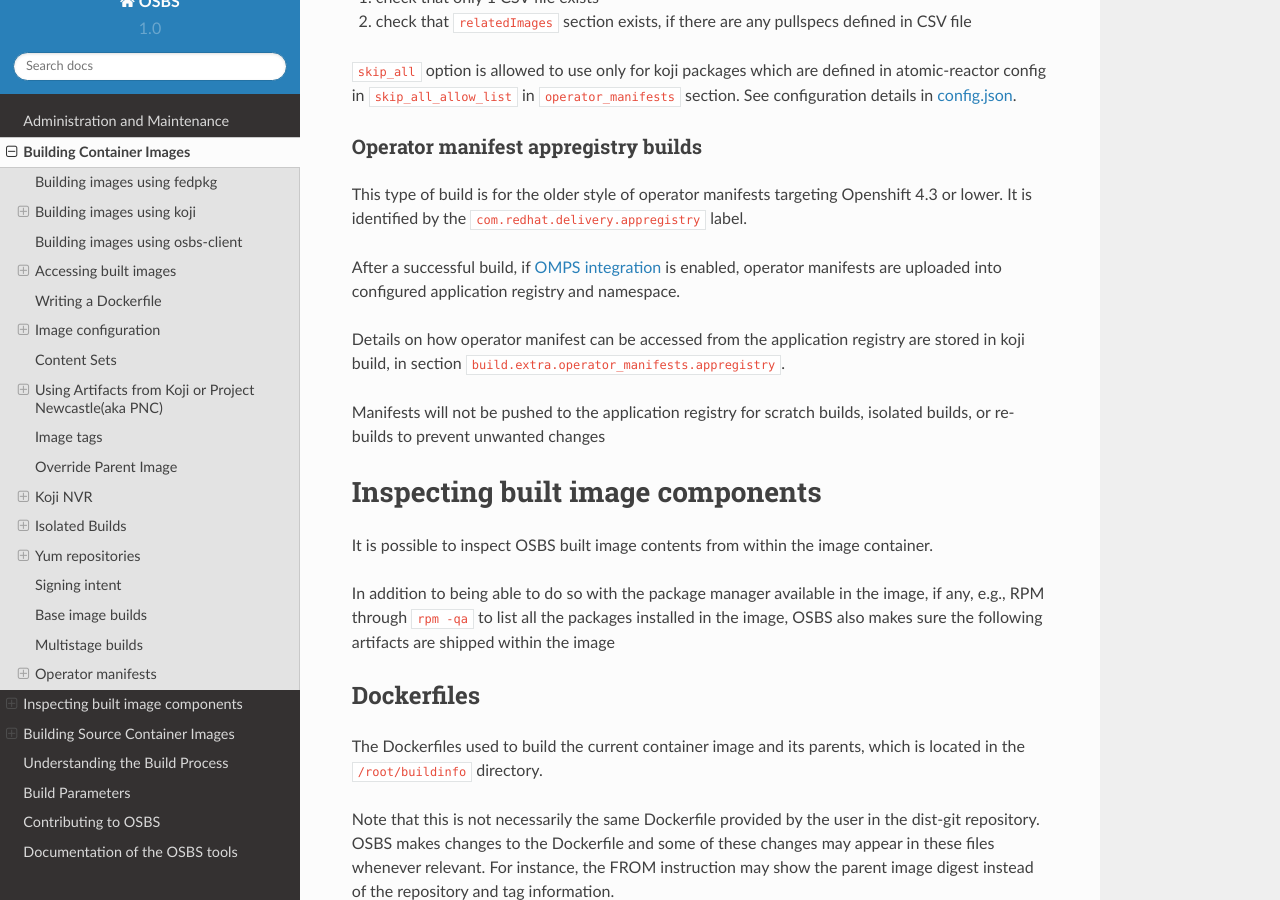
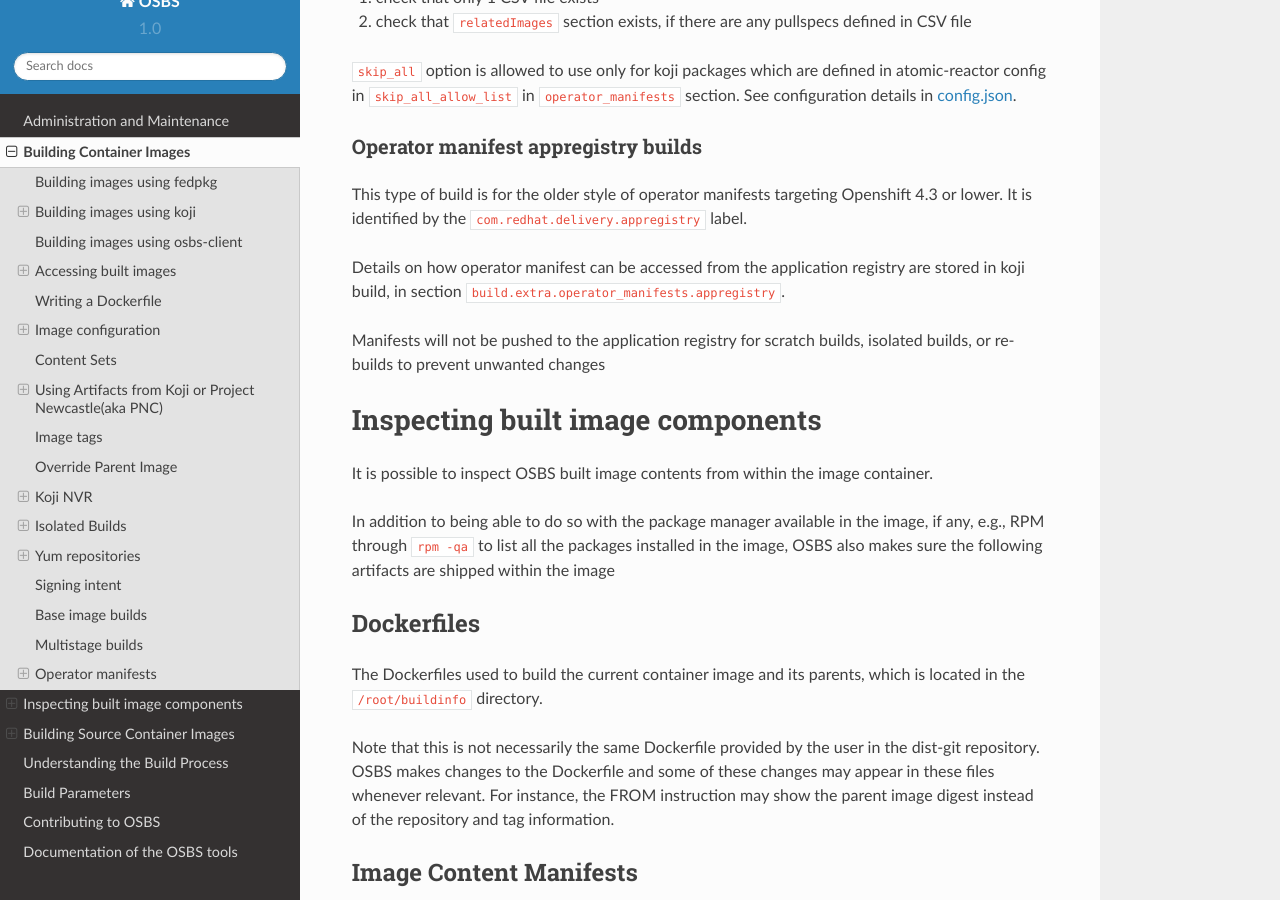
Before and after one commit to containerbuildsystem/osbs-docs, a Sphinx documentation site: the page built from docs/users.rst, in a window 1280 px wide and 900 px high, scrolled down 37115 px. Built offline with Sphinx 7.4.7 and the Read the Docs theme 2.0.0, drawn with Linux system fonts in a browser that asks for light colours.

```diff
--- a/docs/users.rst
+++ b/docs/users.rst
@@ -1940,10 +1940,6 @@ This type of build is for the older style of operator manifests targeting
 Openshift 4.3 or lower.
 It is identified by the ``com.redhat.delivery.appregistry`` label.
 
-After a successful build, if :ref:`OMPS integration <omps-integration>`
-is enabled, operator manifests are uploaded into configured application
-registry and namespace.
-
 Details on how operator manifest can be accessed from the application registry are
 stored in koji build, in section ``build.extra.operator_manifests.appregistry``.
 
```
Also changed, not shown: docs/admins.rst (+0 -24 lines).
